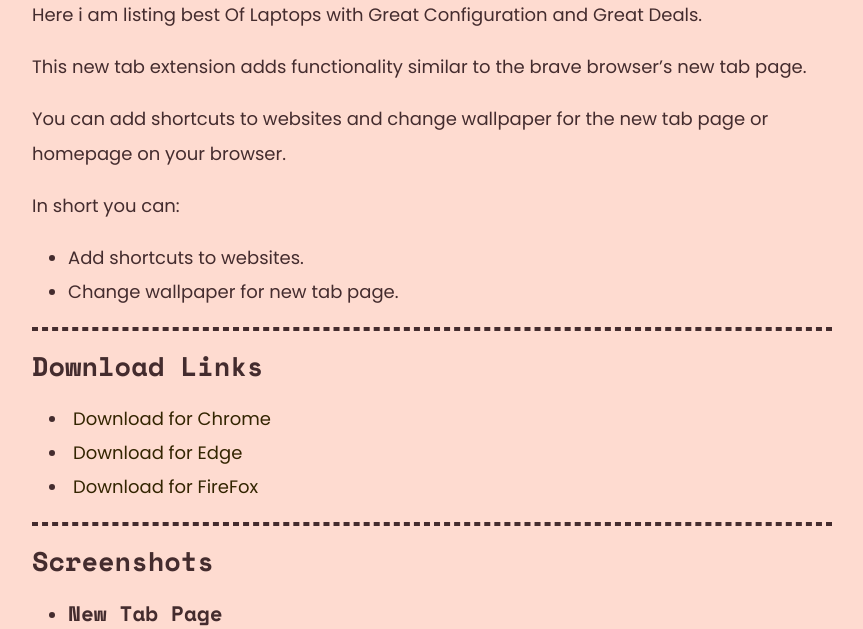
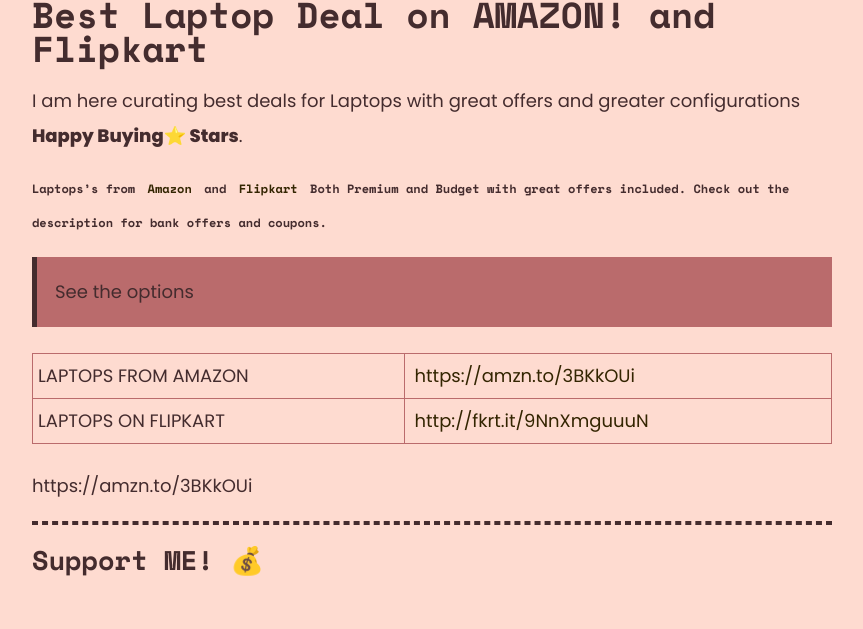
Before and after one commit to aashishace/aashishace.github.io, a Jekyll site: the page built from _posts/2022-09-13-laptops-tab.md, in a window 1280 px wide and 1400 px high, scrolled down 713 px. Shown: the part 272-901 px from the top of the window, without its empty margins (4-867 px from the left). Built offline with Jekyll 4.4.1, drawn with Linux system fonts in a browser that asks for light colours; nearby versions of some CDN libraries; emoji names are drawn with the system emoji font; some of the changed text lies outside the part shown; grey boxes are pictures that could not be loaded.

Commit message:
updated ui

```diff
--- a/_posts/2022-09-13-laptops-tab.md
+++ b/_posts/2022-09-13-laptops-tab.md
@@ -7,38 +7,27 @@
 date: 2022-05-24
 ---
 
-![Small banner](/assets/uploads/laptop_deals.png "Small banner")
+![Small banner](https://m.media-amazon.com/images/I/71Ncb6z2gfL._SL1500_.jpg "Small banner")
 
-Here i am listing best Of Laptops with Great Configuration and Great Deals.
+# Best Laptop Deal on AMAZON! and Flipkart
 
-This new tab extension adds functionality similar to the brave browser's new tab page.
+I am here curating best deals for Laptops with great offers and greater configurations **Happy Buying⭐️ Stars**.
 
-You can add shortcuts to websites and change wallpaper for the new tab page or homepage on your browser.
 
-In short you can:
-* Add shortcuts to websites.
-* Change wallpaper for new tab page.
 
----
+######  Laptops's from [Amazon](https://amzn.to/3LBhYWb) and [Flipkart](http://fkrt.it/7D0yEMNNNN/) Both Premium and Budget with great offers included. Check out the description for bank offers and coupons.
 
-## Download Links
 
-* [Download for Chrome](https://chrome.google.com/webstore/detail/naya-tab-a-new-tab-extens/elkihnemphmfjgflemaaacidldmebpll)
-* [Download for Edge](https://microsoftedge.microsoft.com/addons/detail/naya-tab-a-new-tab-exte/nclaeoangfbocckefkmmiabicmfcpolg)
-* [Download for FireFox](https://addons.mozilla.org/en-US/firefox/addon/naya-tab/)
 
----
+> See the options
 
-## Screenshots
 
-* ### New Tab Page
-  ![Snap 1](/assets/uploads/nte_s1.png "Snap 1")
-* ### Adding a new Speed Dial Entry
-  ![Snap 2](/assets/uploads/nte_s2.png "Snap 2")
-* ### Editing a Speed Dial Entry
-![Snap 3](/assets/uploads/nte_s3.png "Snap 3")
-* ### Changing wallpaper
-![Snap 4](/assets/uploads/nte_s4.png "Snap 4")
+
+| --- | --- | --- |
+|  LAPTOPS FROM AMAZON  | [https://amzn.to/3BKkOUi](https://amzn.to/3BKkOUi)|
+|  LAPTOPS ON FLIPKART | [http://fkrt.it/9NnXmguuuN](http://fkrt.it/9NnXmguuuN)|
+
+https://amzn.to/3BKkOUi
 
 ---
 
```
Also changed, not shown: _posts/2018-10-17-step-by-step-installation-for-nano-text-editor-in-windows-7-slash-8-slash-8-dot-1-slash-10.md (deleted, +0 -69 lines), _posts/2019-05-22-eclipse-setup-for-java-in-ubuntu.md (deleted, +0 -99 lines), _posts/2019-05-22-markdown.md (deleted, +0 -246 lines), _posts/2020-07-14-top-2-new-apis-in-chromium.md (deleted, +0 -28 lines), _posts/2020-10-05-git-push-declined.md (deleted, +0 -22 lines).
